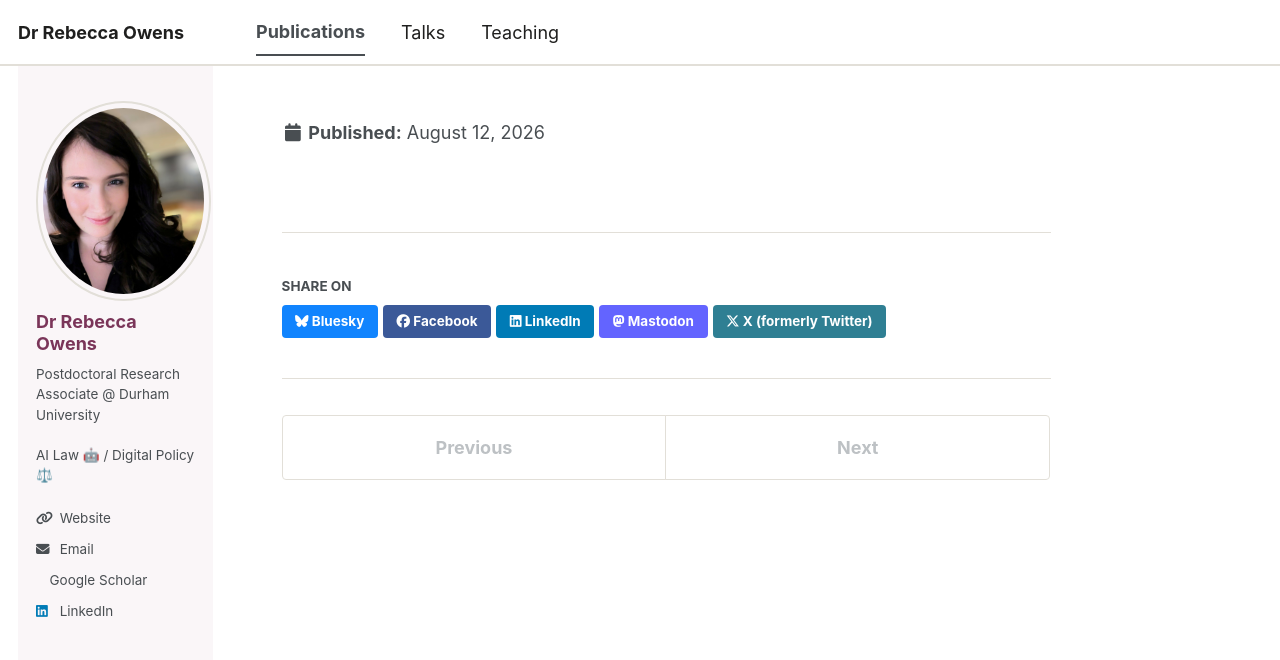
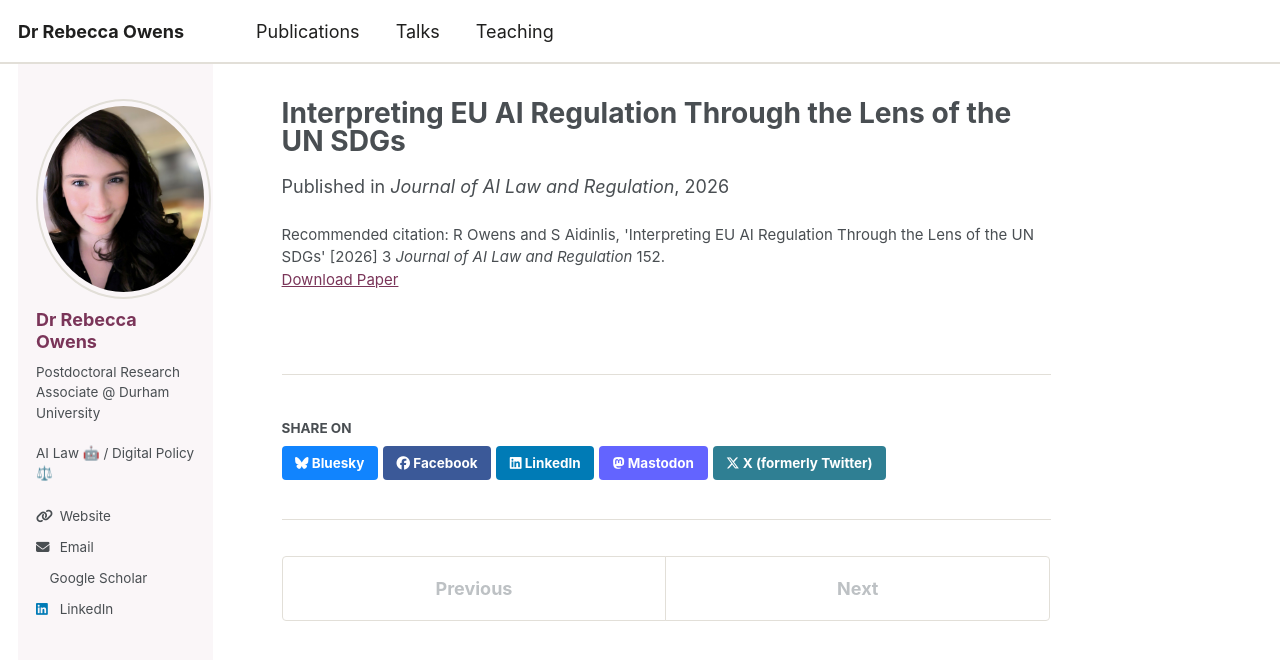
Before and after one commit to Rebecca-Owens/Rebecca-Owens.github.io, a Jekyll site: the page built from _publications/2026-06-01-eu-ai-sdgs.md, in a window 1280 px wide. Shown: the top 660 px of the page. Built offline with Jekyll 4.4.1, drawn with Linux system fonts in a browser that asks for light colours; a style sheet for code colours, icons or effects is not loaded; part of the change alters nothing that is shown.

Commit message:
Fix formatting in EU AI SDGs publication metadata

```diff
--- a/_publications/2026-06-01-eu-ai-sdgs.md
+++ b/_publications/2026-06-01-eu-ai-sdgs.md
@@ -12,6 +12,7 @@ topics:
   - Sustainability
 citation: "R Owens and S Aidinlis, 'Interpreting EU AI Regulation Through the Lens of the UN SDGs' [2026] 3 <i>Journal of AI Law and Regulation</i> 152."
 paperurl: "https://doi.org/10.21552/aire/2026/2/8"
-label: 📄 Full paper
+links:
+  - label: 📄 Full paper
     url: "https://doi.org/10.21552/aire/2026/2/8"
 ---
```
